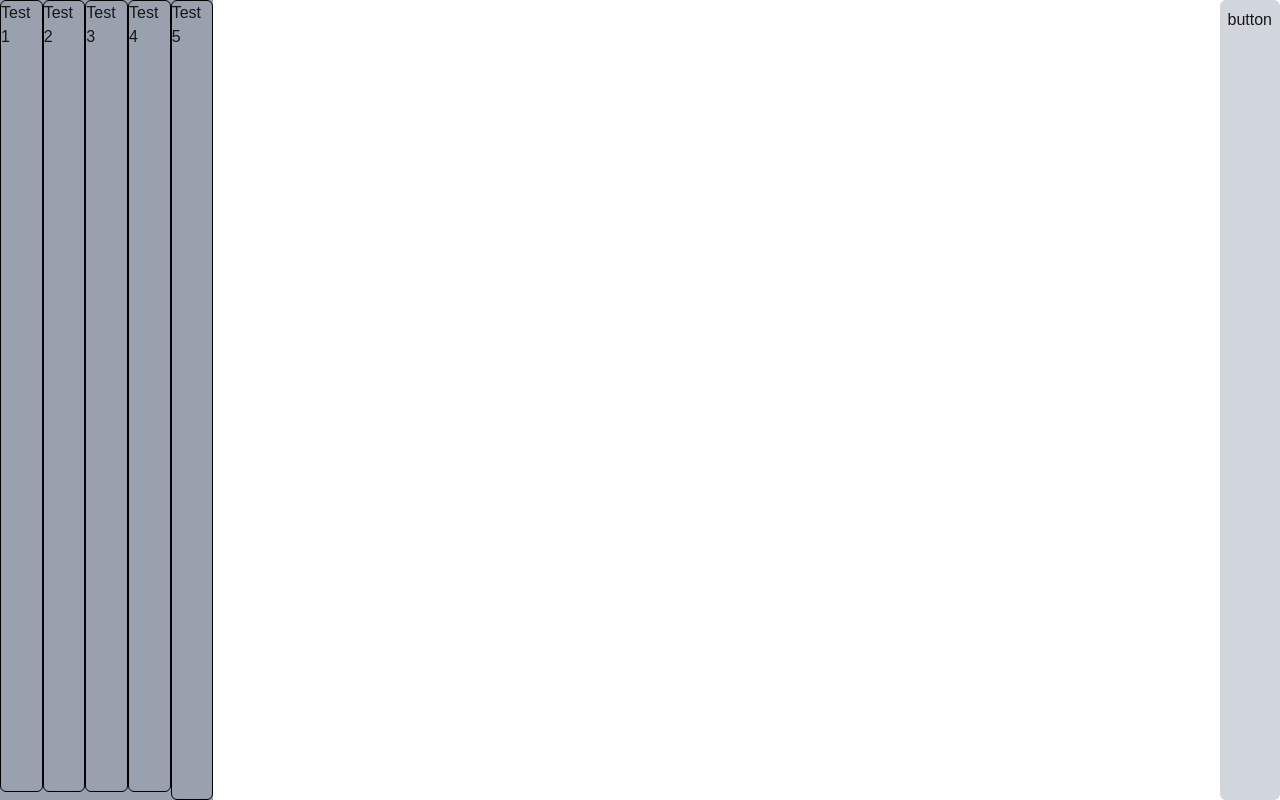
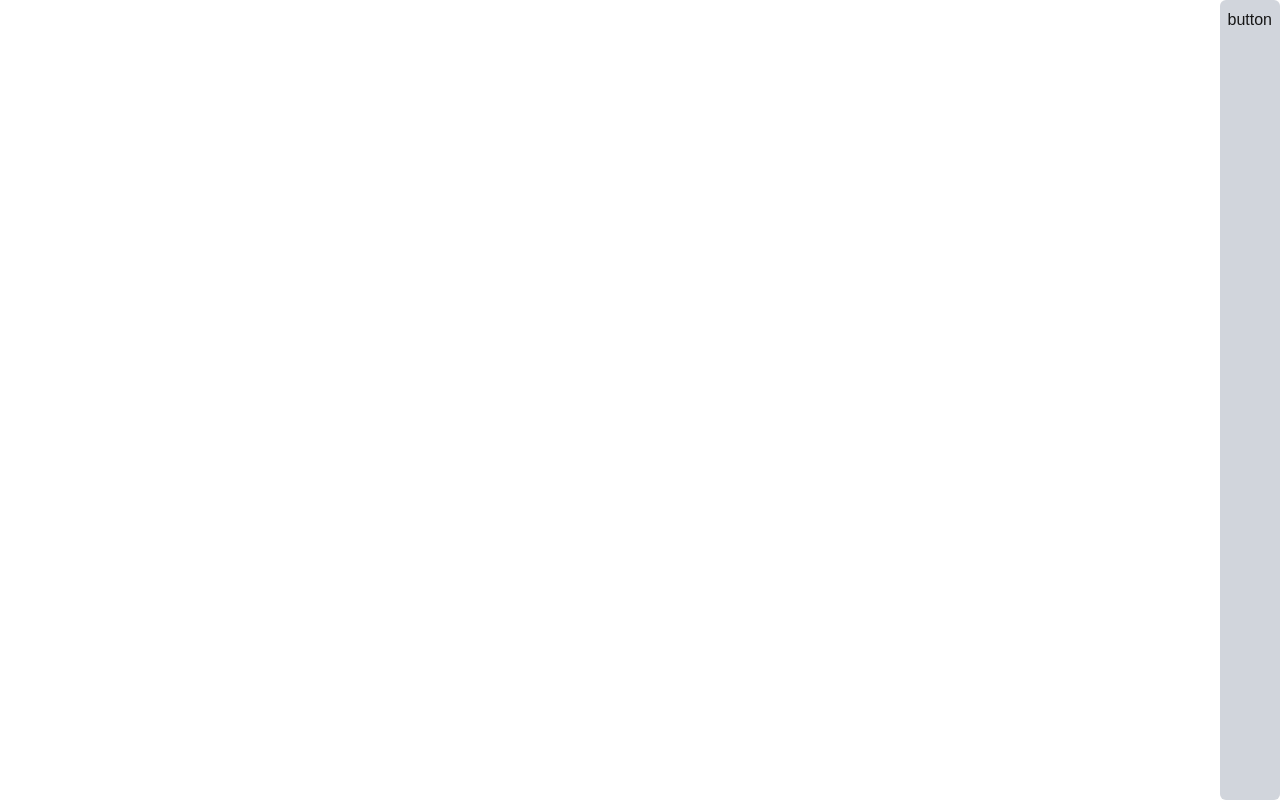
Before and after one commit to BischofDGitHub/eduplan, a Next.js app: page / in a window 1280 px wide. Built offline with nearby package versions, Linux system fonts and the light colour scheme.

Commit message:
improved UI for Sidebar, also added a Button.tsx without any functionality yet

```diff
--- a/components/atoms/SideBar.tsx
+++ b/components/atoms/SideBar.tsx
@@ -7,11 +7,11 @@ type Props = {};
 export default function SideBar({}: Props) {
   return (
     <nav className="w-screen">
-      <ul className="w-1/6 fixed bg-gray-400 flex flex-column justify-center h-screen space-y-2">
+      <ul className="w-1/6 fixed bg-gray-400 flex flex-col justify-start px-4 pt-4 h-screen space-y-2">
         {[1, 2, 3, 4, 5].map((element, key) => {
           return (
             <li
-              className="border rounded-md border-black hover:cursor-pointer w-1/2"
+              className="border rounded-md border-black hover:cursor-pointer"
               key={key}
               onClick={() => {
                 console.log(`test ${element}`);
--- a/components/molecules/Menu.tsx
+++ b/components/molecules/Menu.tsx
@@ -7,7 +7,7 @@ import NavBar from "../atoms/NavBar";
 type Props = {};
 
 export default function Menu({}: Props) {
-  const [showSideBar, setShowSideBar] = useState<string>("w-5/6");
+  const [showSideBar, setShowSideBar] = useState<string>("w-full");
 
   return (
     <>
--- /dev/null
+++ b/components/quarks/Button.tsx
@@ -0,0 +1,7 @@
+import React from "react";
+
+type Props = {};
+
+export default function Button({}: Props) {
+  return <div>Button</div>;
+}
```
